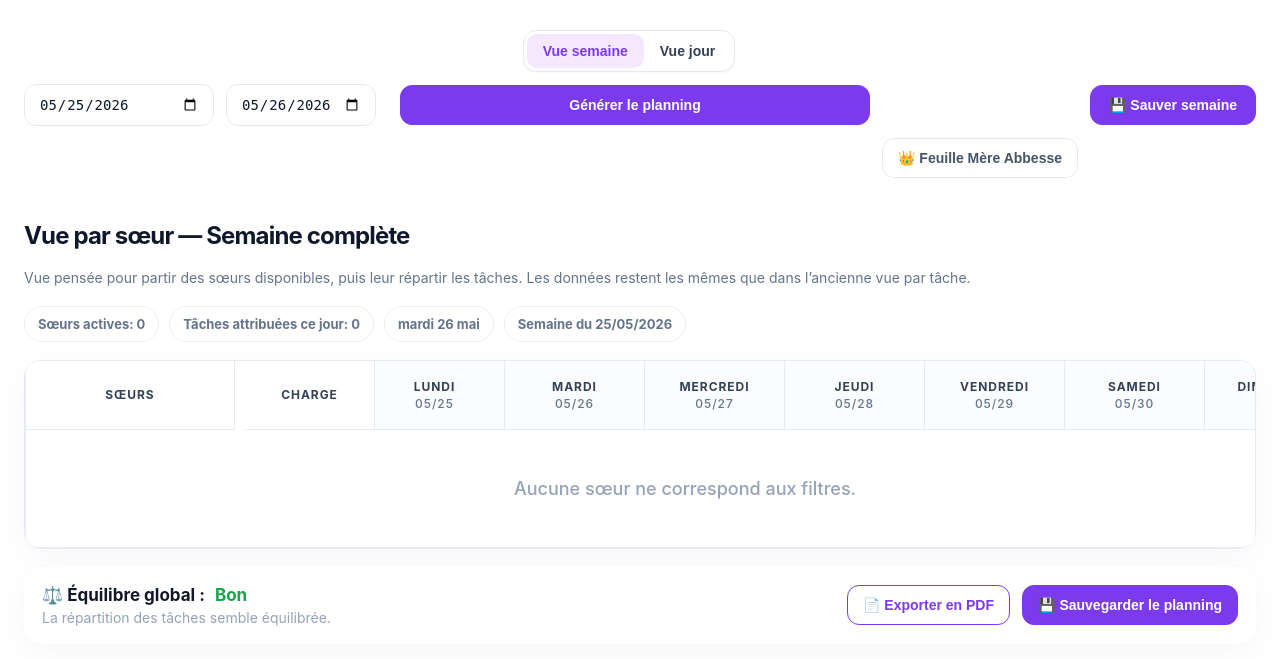
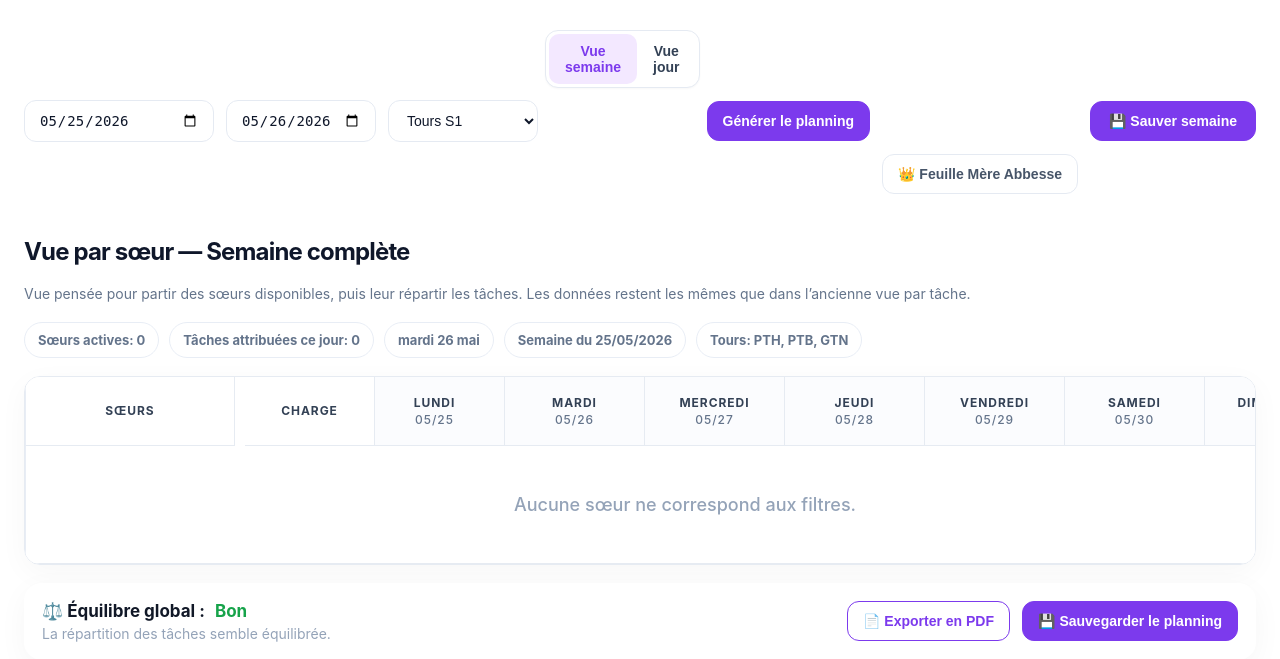
Before and after one commit to noemiedeclercq-cloud/planning-soeurs, a Flask app: page / in a window 1280 px wide. Shown: the part 59-718 px from the top of the page. Before the commit the page ends 685 px from the top, so only its background shows below. Run offline with Flask 3, Linux system fonts and the light colour scheme; data comes from the database, SQL or seed files in the repository; data that the repository does not hold is empty.

Commit message:
Add automatic tour cycle

```diff
--- a/templates/index.html
+++ b/templates/index.html
@@ -579,7 +579,7 @@ main{
   grid-column:1 / -1;
   order:1;
   display:grid;
-  grid-template-columns:auto auto auto 1fr auto auto;
+  grid-template-columns:auto auto auto auto 1fr auto auto auto;
   align-items:center;
   gap:12px;
   width:100%;
@@ -587,7 +587,7 @@ main{
 
 #sisterViewToggle{
   justify-self:center;
-  grid-column:3 / 5;
+  grid-column:4 / 6;
 }
 
 #sisterWeekSelect{
@@ -600,8 +600,13 @@ main{
   width:150px;
 }
 
+#tourCycleSelect{
+  grid-column:3;
+  width:150px;
+}
+
 #btnSaveWeekSister{
-  grid-column:6;
+  grid-column:8;
   background:#7c3aed;
   color:#fff;
   border-color:#7c3aed;
@@ -609,11 +614,11 @@ main{
 }
 
 #btnPdfAbbessSister{
-  grid-column:5;
+  grid-column:7;
 }
 
 #btnGenerateSister{
-  grid-column:4;
+  grid-column:6;
 }
 
 #lockPillSister,
@@ -1465,6 +1470,13 @@ main{
           </div>
           <input class="input" type="date" id="sisterWeekSelect" />
           <input class="input" type="date" id="sisterDaySelect" />
+          <select class="select" id="tourCycleSelect" title="Décalage manuel du cycle des tours">
+            <option value="0">Tours S1</option>
+            <option value="1">Tours S2 pause</option>
+            <option value="2">Tours S3</option>
+            <option value="3">Tours S4 pause</option>
+            <option value="4">Tours S5</option>
+          </select>
           <input class="input" id="sisterSearch" placeholder="Filtrer une sœur" />
           <select class="select" id="sisterStatusFilter">
             <option value="all">Toutes</option>
@@ -1852,6 +1864,22 @@ main{
   const dayOrder = ["Mon","Tue","Wed","Thu","Fri","Sat","Sun"];
   const dayLabels = { Mon:"Lun", Tue:"Mar", Wed:"Mer", Thu:"Jeu", Fri:"Ven", Sat:"Sam", Sun:"Dim" };
   const dayNamesFR = {Mon:"Lundi",Tue:"Mardi",Wed:"Mercredi",Thu:"Jeudi",Fri:"Vendredi",Sat:"Samedi",Sun:"Dimanche"};
+  const TOUR_CYCLE = [
+    ["PTH", "PTB", "GTN"],
+    [],
+    ["PTB", "PTN", "GTH"],
+    [],
+    ["PTH", "PTN", "GTB"]
+  ];
+  const TOUR_TASKS = {
+    PTH:{ name:"Petit tour haut (PTH)", aliases:["PTH","Petit tour haut"], prio:3 },
+    PTB:{ name:"Petit tour bas (PTB)", aliases:["PTB","Petit tour bas"], prio:3 },
+    PTN:{ name:"Petit tour noviciat (PTN)", aliases:["PTN","Petit tour noviciat"], prio:3 },
+    GTH:{ name:"Grand tour haut (GTH)", aliases:["GTH","Grand tour haut"], prio:2 },
+    GTB:{ name:"Grand tour bas (GTB)", aliases:["GTB","Grand tour bas"], prio:2 },
+    GTN:{ name:"Grand tour noviciat (GTN)", aliases:["GTN","Grand tour noviciat"], prio:2 }
+  };
+  const TOUR_RULE = "tour-cycle";
 
   let sisters = [];
   let tasks = [];
@@ -1914,6 +1942,40 @@ main{
   function syncWeekInputs(value){
     if($("#weekSelect")) $("#weekSelect").value = value;
     if($("#sisterWeekSelect")) $("#sisterWeekSelect").value = value;
+    updateTourCycleUI();
+  }
+
+  function weeksBetween(startISO, endISO){
+    const start = new Date(startISO+"T00:00:00");
+    const end = new Date(endISO+"T00:00:00");
+    return Math.floor((end - start) / (7*24*3600*1000));
+  }
+
+  function tourCycleOffset(){
+    return Number(localStorage.getItem("tourCycleOffset") || 0);
+  }
+
+  function autoTourCycleIndex(weekValue=weekISO()){
+    const weeks = weeksBetween("2026-01-05", weekValue);
+    return ((weeks % TOUR_CYCLE.length) + TOUR_CYCLE.length) % TOUR_CYCLE.length;
+  }
+
+  function currentTourCycleIndex(weekValue=weekISO()){
+    const idx = autoTourCycleIndex(weekValue) + tourCycleOffset();
+    return ((idx % TOUR_CYCLE.length) + TOUR_CYCLE.length) % TOUR_CYCLE.length;
+  }
+
+  function activeTourCodes(weekValue=weekISO()){
+    return TOUR_CYCLE[currentTourCycleIndex(weekValue)] || [];
+  }
+
+  function updateTourCycleUI(){
+    const select = $("#tourCycleSelect");
+    if(!select) return;
+    const idx = currentTourCycleIndex();
+    select.value = String(idx);
+    const codes = activeTourCodes();
+    select.title = codes.length ? `Tours actifs : ${codes.join(", ")}` : "Semaine de pause des tours";
   }
 
   function toLocalISODate(date){
@@ -2095,6 +2157,64 @@ main{
     return (v === undefined) ? true : !!v;
   }
 
+  function normalizeTourName(value){
+    return String(value || "")
+      .toLowerCase()
+      .normalize("NFD").replace(/[\u0300-\u036f]/g, "")
+      .replace(/[()]/g, " ")
+      .replace(/\s+/g, " ")
+      .trim();
+  }
+
+  function tourCodeForTask(task){
+    const name = normalizeTourName(task?.name);
+    const rule = normalizeTourName(task?.rule);
+    for(const [code, def] of Object.entries(TOUR_TASKS)){
+      const aliases = [code, def.name].concat(def.aliases || []).map(normalizeTourName);
+      if(aliases.some(alias => name === alias || name.includes(alias))) return code;
+      if(rule.includes(TOUR_RULE) && rule.includes(code.toLowerCase())) return code;
+    }
+    return null;
+  }
+
+  function isTourTask(task){
+    return !!tourCodeForTask(task);
+  }
+
+  function visiblePlanningTasks(){
+    const activeCodes = new Set(activeTourCodes());
+    return tasks.filter(task=>{
+      const code = tourCodeForTask(task);
+      return !code || activeCodes.has(code);
+    });
+  }
+
+  function tourTaskPayload(code){
+    const def = TOUR_TASKS[code];
+    return {
+      name:def.name,
+      moment:"AM",
+      days:["Mon"],
+      people:1,
+      type:"Flexible",
+      prio:def.prio,
+      active:true,
+      rule:`${TOUR_RULE}:${code}`,
+      time_label:"Flexible",
+      duration_minutes:60
+    };
+  }
+
+  async function ensureTourTasks(){
+    let created = false;
+    for(const code of Object.keys(TOUR_TASKS)){
+      if(tasks.some(task=>tourCodeForTask(task) === code)) continue;
+      await apiPost("/api/tasks", tourTaskPayload(code));
+      created = true;
+    }
+    if(created) tasks = await apiGet("/api/tasks");
+  }
+
   function issueFor(slotKey, taskId){
     const arr = planIssues[slotKey] || [];
     return arr.find(x => Number(x.taskId) === Number(taskId)) || null;
@@ -2246,6 +2366,7 @@ main{
 
   async function reloadAll(){
     tasks = await apiGet("/api/tasks");
+    await ensureTourTasks();
     sisters = await apiGet("/api/sisters");
     fixedAssignments = await apiGet("/api/fixed_assignments");
 
@@ -2275,7 +2396,7 @@ main{
   function renderTasks(){
     const tbody = $("#tasksTable tbody");
     tbody.innerHTML = "";
-    for(const t of tasks){
+    for(const t of visiblePlanningTasks()){
       const days = (t.days||"").split(",").filter(Boolean).map(d=>dayLabels[d]).join(" ");
       const tr = document.createElement("tr");
       tr.innerHTML = `
@@ -2407,7 +2528,7 @@ main{
   function hydrateSelects(){
     $("#absenceSister").innerHTML = sisters.map(s=>`<option value="${s.id}">${esc(s.name)}</option>`).join("");
     $("#assignSister").innerHTML = sisters.map(s=>`<option value="${s.id}">${esc(s.name)}</option>`).join("");
-    $("#assignTask").innerHTML = tasks.filter(t=>Number(t.active)).map(t=>`<option value="${t.id}">${esc(t.name)} (${esc(t.moment)})</option>`).join("");
+    $("#assignTask").innerHTML = visiblePlanningTasks().filter(t=>Number(t.active)).map(t=>`<option value="${t.id}">${esc(t.name)} (${esc(t.moment)})</option>`).join("");
   }
 
   async function saveWeek(locked=false){
@@ -2587,7 +2708,7 @@ main{
           .filter(s=>Number(s.active))
           .filter(s=>!isAbsent(s.id, dateISO, moment));
 
-        const slotTasks = tasks
+        const slotTasks = visiblePlanningTasks()
           .filter(t=>Number(t.active))
           .filter(t=> (t.moment==="AM+PM") ? true : (t.moment===moment))
           .filter(t=> parseCSV(t.days).includes(dayKey))
@@ -2737,6 +2858,8 @@ main{
 
   function taskFitsSlot(task, day, moment){
     if(!Number(task.active)) return false;
+    const tourCode = tourCodeForTask(task);
+    if(tourCode && !activeTourCodes().includes(tourCode)) return false;
     if(task.moment !== "AM+PM" && task.moment !== moment) return false;
     return parseCSV(task.days).includes(day);
   }
@@ -2811,6 +2934,7 @@ main{
       <span class="summarychip">Tâches attribuées ce jour: ${totalAssigned}</span>
       <span class="summarychip">${esc(selectedDateFR)}</span>
       <span class="summarychip">Semaine du ${esc(new Date(weekISO()+"T00:00:00").toLocaleDateString("fr-BE"))}</span>
+      <span class="summarychip">Tours: ${esc(activeTourCodes().join(", ") || "pause")}</span>
     `;
 
     renderSisterWeekView(rowsBySister, loads);
@@ -3748,6 +3872,19 @@ main{
     toast("Semaine chargée");
   });
 
+  $("#tourCycleSelect").addEventListener("change", async ()=>{
+    const selected = Number($("#tourCycleSelect").value || 0);
+    const auto = autoTourCycleIndex();
+    const offset = ((selected - auto) % TOUR_CYCLE.length + TOUR_CYCLE.length) % TOUR_CYCLE.length;
+    localStorage.setItem("tourCycleOffset", String(offset));
+    updateTourCycleUI();
+    renderTasks();
+    hydrateSelects();
+    renderPlanning();
+    renderSisterPlanning();
+    toast("Cycle des tours ajusté");
+  });
+
   $("#sisterDaySelect").addEventListener("change", async ()=>{
     const selected = $("#sisterDaySelect").value;
     syncDayInputs(selected);
```
